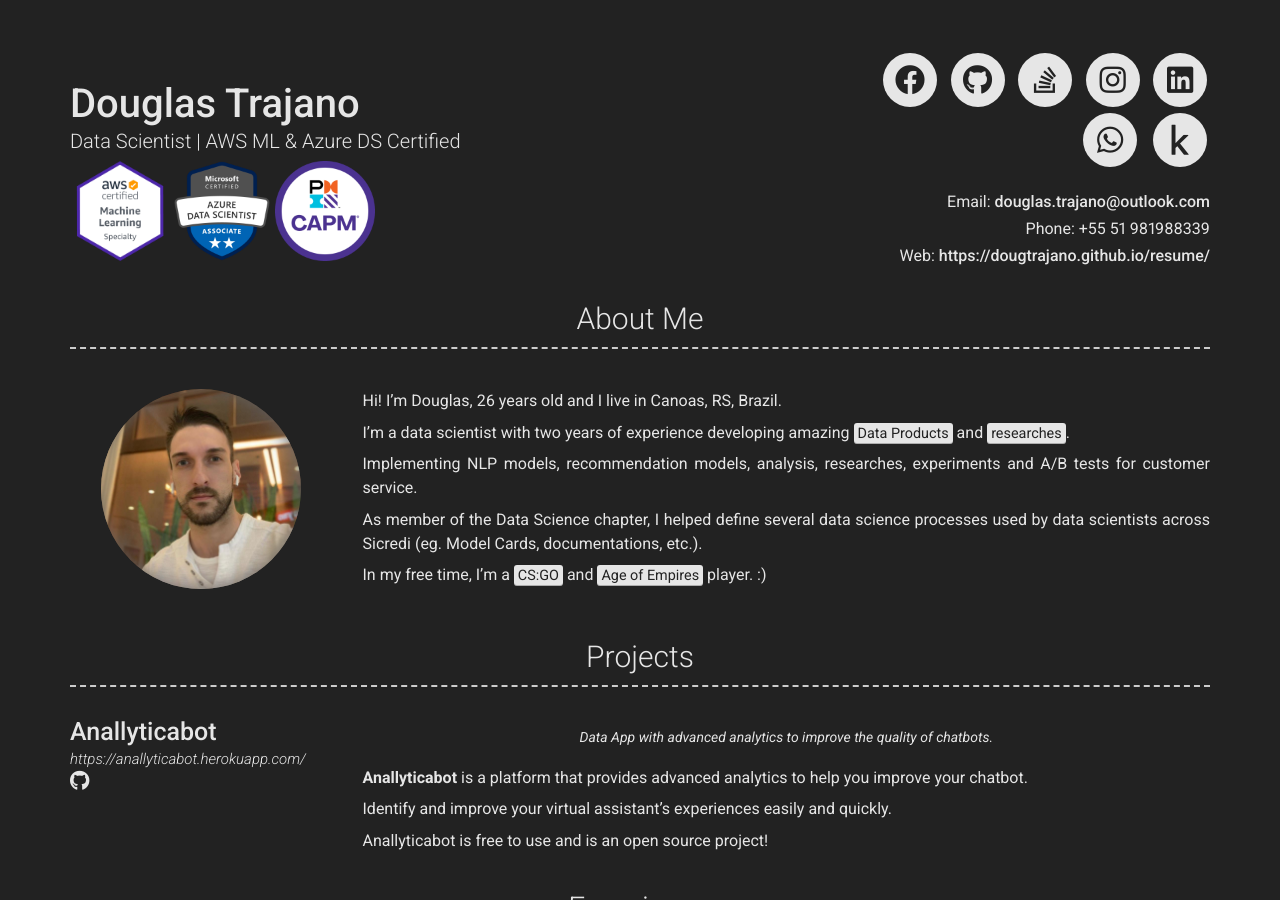
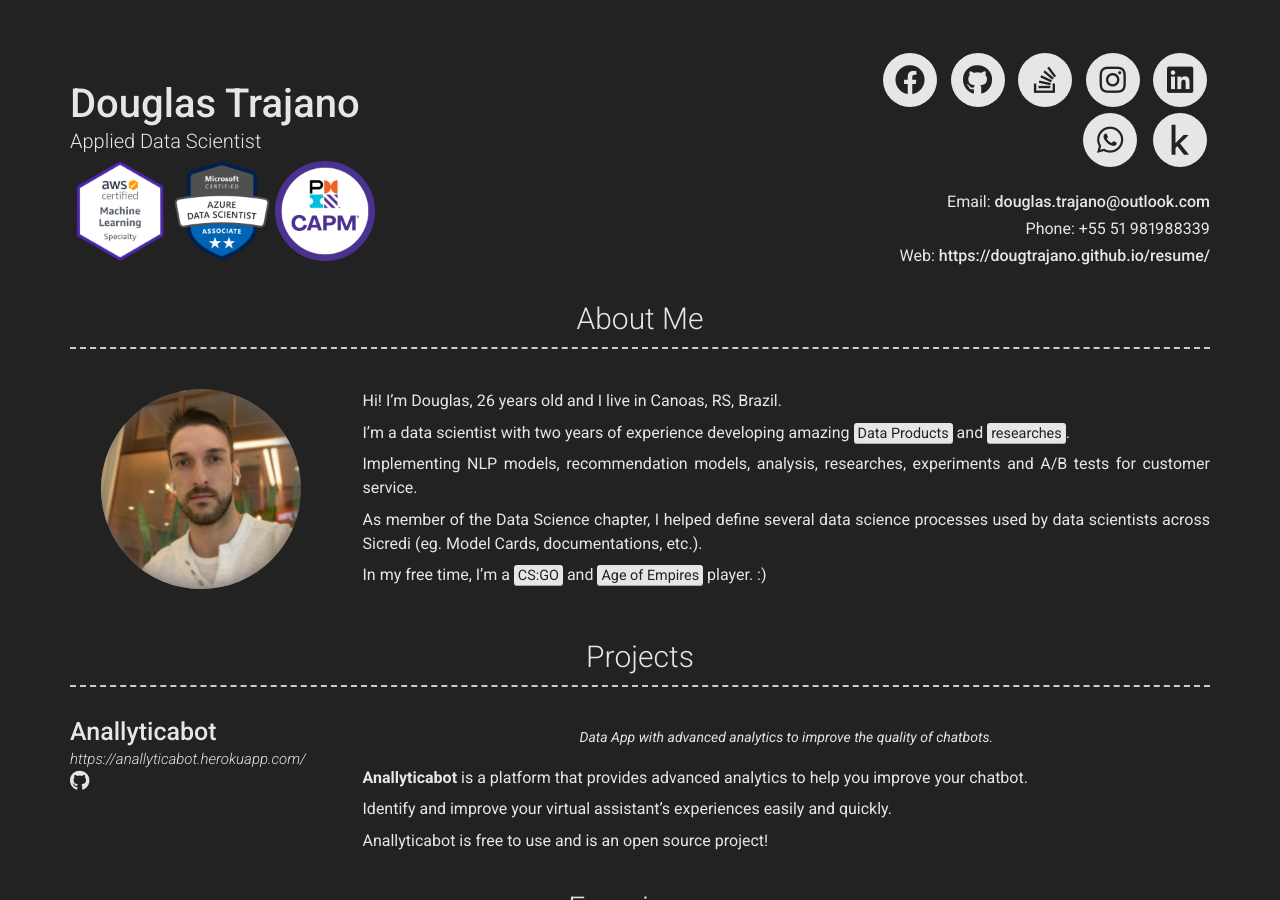
Before and after one commit to DougTrajano/resume, a Jekyll site: the page built from index.md, in a window 1280 px wide and 900 px high. Built offline with Jekyll 4.4.1, drawn with Linux system fonts in a browser that asks for light colours; nearby versions of some CDN libraries.

Commit message:
changing title

```diff
--- a/_config.yml
+++ b/_config.yml
@@ -4,7 +4,7 @@ repository: DougTrajano/dougresume
 
 # Personal info
 name: Douglas Trajano
-title: Data Scientist | AWS ML & Azure DS Certified
+title: Applied Data Scientist
 email: douglas.trajano@outlook.com
 phone: +55 51 981988339
 website: https://dougtrajano.github.io/resume/
```
